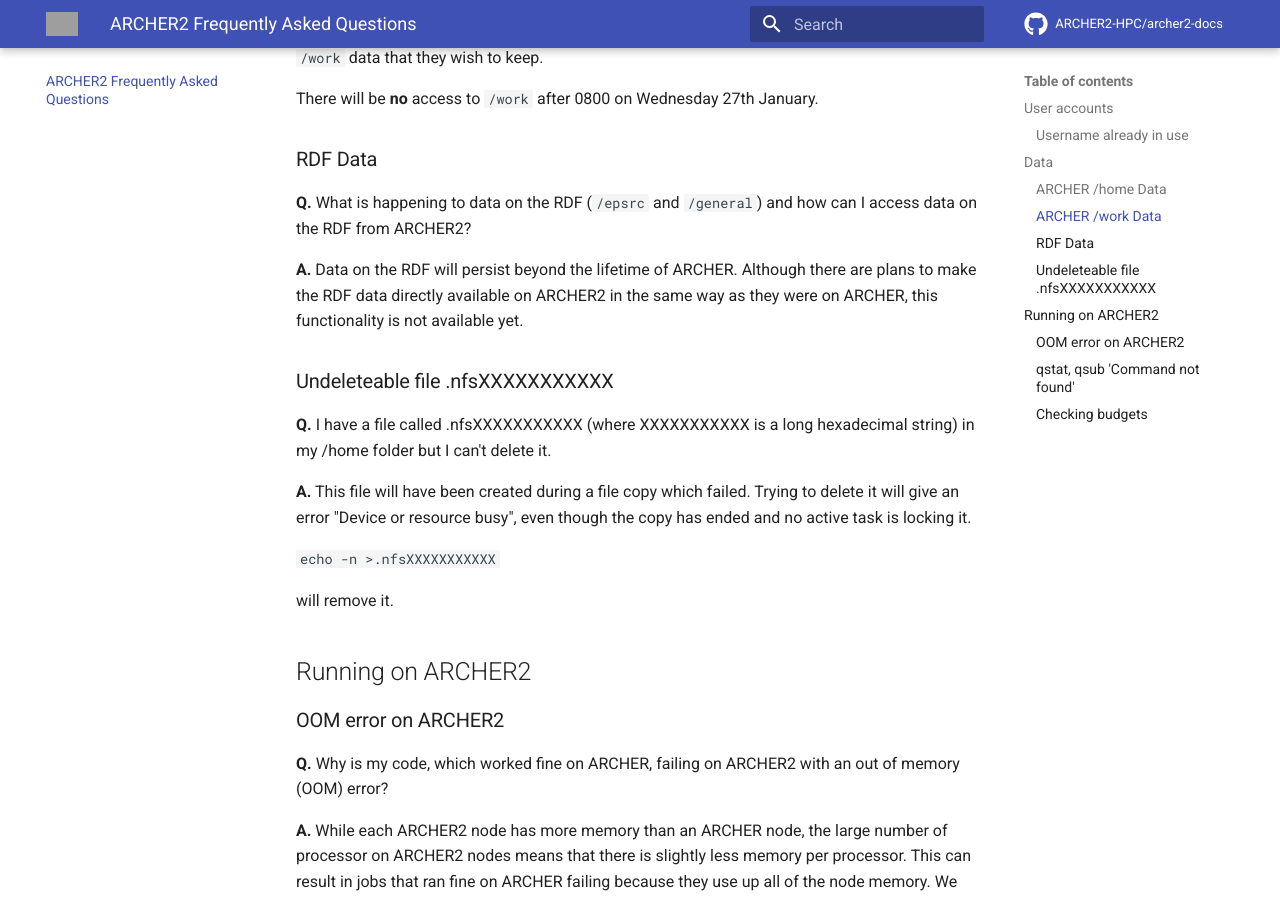
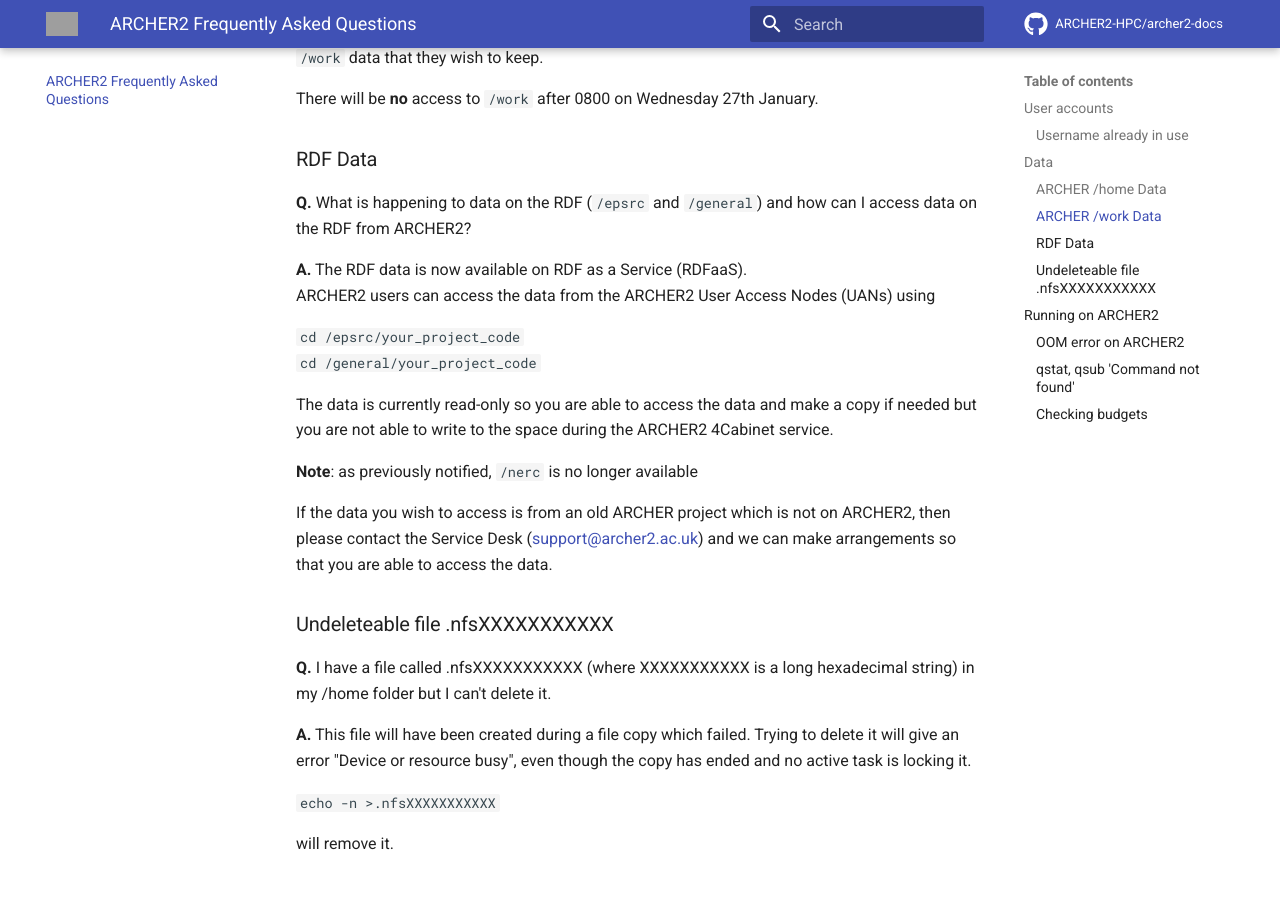
Before and after one commit to ARCHER2-HPC/archer2-docs, an MkDocs documentation site: the page built from docs/faq/index.md, in a window 1280 px wide and 900 px high, scrolled down 1293 px. Built offline with MkDocs 1.6.1 and Material for MkDocs 9.7.7, drawn with Linux system fonts in a browser that asks for light colours; comment, search, counter and statistics services are not loaded; grey boxes are pictures that could not be loaded.

Commit message:
Add RDFaaS

```diff
--- a/docs/faq/index.md
+++ b/docs/faq/index.md
@@ -43,7 +43,17 @@
 ### RDF Data
 **Q.** What is happening to data on the RDF (`/epsrc` and `/general`) and how can I access data on the RDF from ARCHER2?
 
-**A.** Data on the RDF will persist beyond the lifetime of ARCHER. Although there are plans to make the RDF data directly available on ARCHER2 in the same way as they were on ARCHER, this functionality is not available yet.
+**A.** The RDF data is now available on RDF as a Service (RDFaaS).
+ARCHER2 users can access the data from the ARCHER2 User Access Nodes (UANs) using
+
+`cd /epsrc/your_project_code ` <br />
+`cd /general/your_project_code `
+
+The data is currently read-only so you are able to access the data and make a copy if needed but you are not able to write to the space during the ARCHER2 4Cabinet service.
+
+**Note**: as previously notified, `/nerc` is no longer available
+
+If the data you wish to access is from an old ARCHER project which is not on ARCHER2, then please contact the Service Desk ([support@archer2.ac.uk](mailto:support@archer2.ac.uk)) and we can make arrangements so that you are able to access the data.
 
 ### Undeleteable file .nfsXXXXXXXXXXX
 
```
